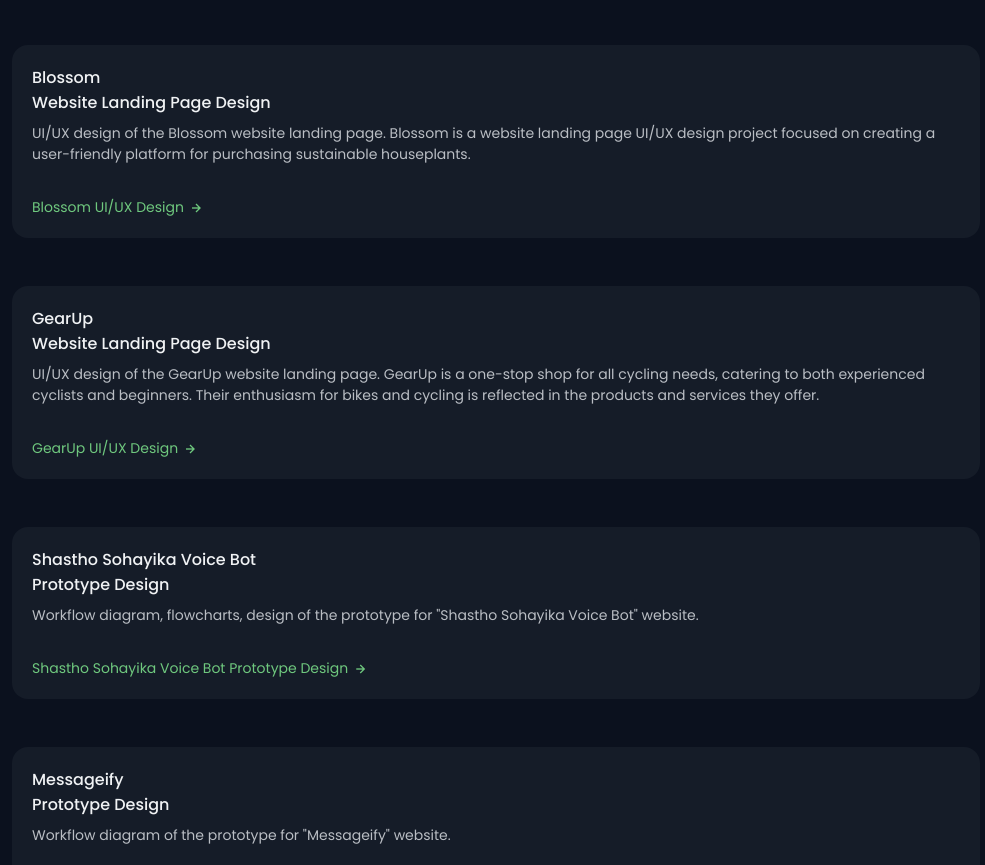
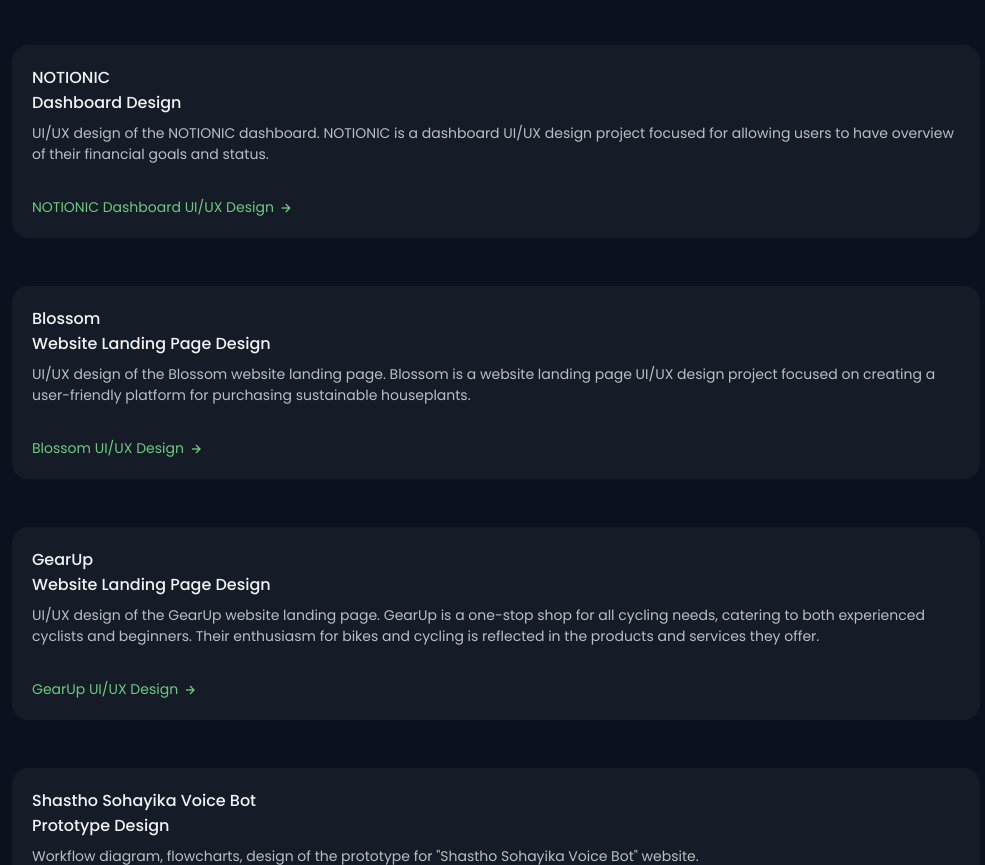
Before and after one commit to TarannaumSultan/responsive_portfolio_tarannaum, a plain HTML site: page index.html in a window 1280 px wide. Shown: the part 3438-4303 px from the top of the page, without its empty margins (144-1129 px from the left). Drawn offline with nearby package versions, Linux system fonts and the light colour scheme.

Commit message:
Update index.html

```diff
--- a/index.html
+++ b/index.html
@@ -427,6 +427,15 @@
                     </a>
                 </div>
                 <div class="work__card mix design">
+                    <h3 class="work__title">NOTIONIC <br> Dashboard Design
+                    </h3>
+                    <p class="services__modal-description">UI/UX design of the NOTIONIC dashboard. NOTIONIC is a dashboard UI/UX design project focused for allowing users to have overview of their financial goals and status.
+                    </p>
+                    <a href="https://drive.google.com/file/d/1YGJd0zqFcB75YZA4wsAOOQ3cB0UqGKrJ/view?usp=sharing" target="_blank " class=" work__button ">
+                        NOTIONIC Dashboard UI/UX Design<i class='bx bx-right-arrow-alt work__icon '></i>
+                    </a>
+                </div>
+                <div class="work__card mix design">
                     <h3 class="work__title">Blossom <br> Website Landing Page Design
                     </h3>
                     <p class="services__modal-description">UI/UX design of the Blossom website landing page. Blossom is a website landing page UI/UX design project focused on creating a user-friendly platform for purchasing sustainable houseplants.
```
